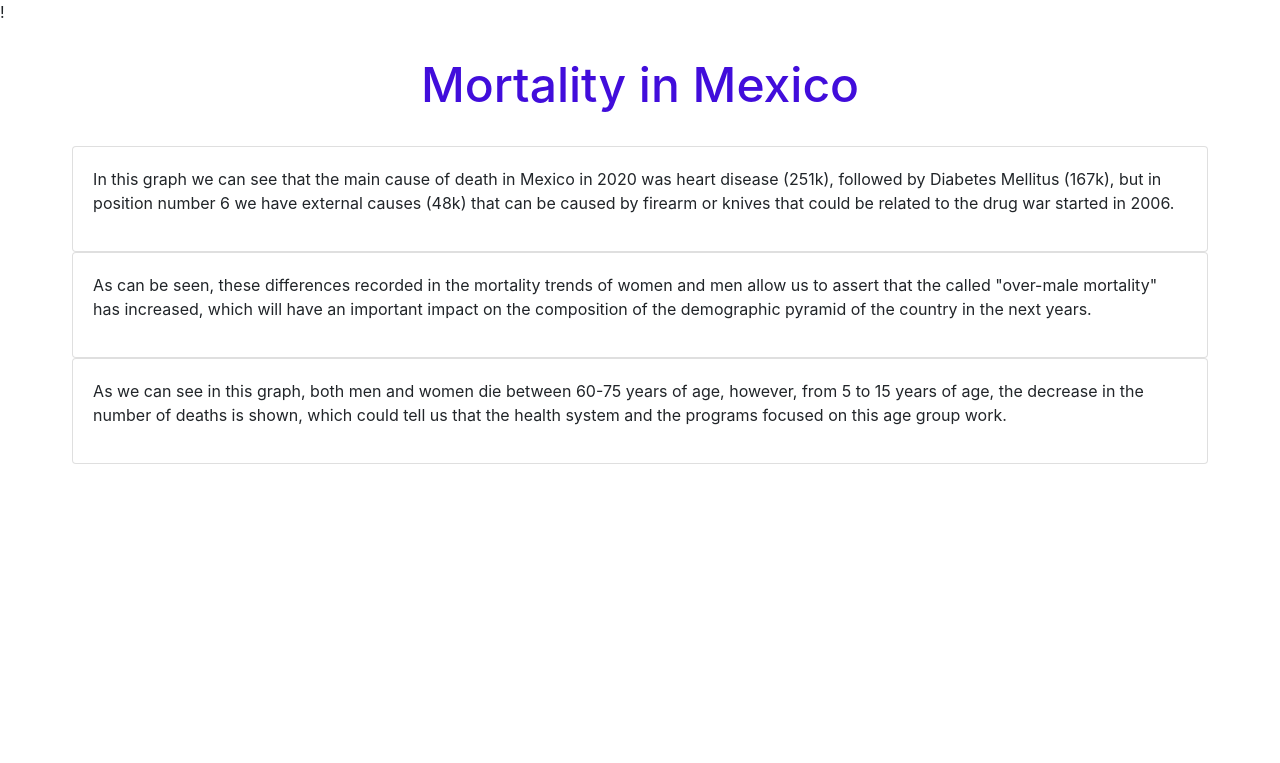
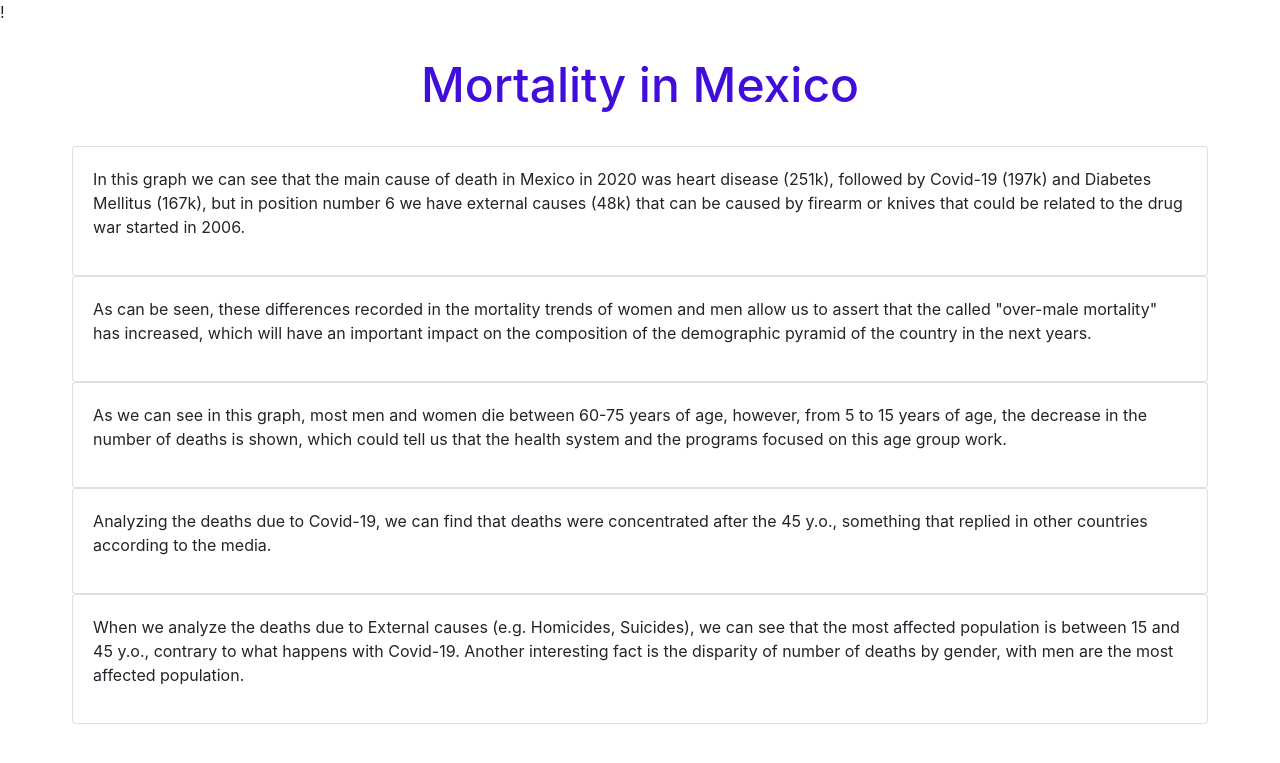
Before and after one commit to VanessaGuzman12/Project2, a Flask app: template application/templates/index.html in a window 1280 px wide. Shown: the top 763 px of the page. Run offline with Flask 2, Linux system fonts and the light colour scheme; the template is opened without the code that fills it, so the values that code supplies are empty; some libraries are stand-ins or nearby versions.

Commit message:
Add files via upload

```diff
--- a/application/templates/index.html
+++ b/application/templates/index.html
@@ -31,9 +31,8 @@
                 <div id="chart1"></div>
                 <p>
                 In this graph we can see that the main cause of death in Mexico in 2020 was heart disease (251k),
-                followed by Diabetes Mellitus (167k), but in position number 6 we have external causes (48k) that can be
+                followed by Covid-19 (197k) and Diabetes Mellitus (167k), but in position number 6 we have external causes (48k) that can be
                 caused by firearm or knives that could be related to the drug war started in 2006.
-
 
             </div>
         </div>
@@ -51,9 +50,28 @@
             <div class="card-body">
                 <div id="chart3"></div>
                 <p>
-                    As we can see in this graph, both men and women die between 60-75 years of age,
+                    As we can see in this graph, most men and women die between 60-75 years of age,
                     however, from 5 to 15 years of age, the decrease in the number of deaths is shown,
                     which could tell us that the health system and the programs focused on this age group work.
+                </p>
+            </div>
+        </div>
+        <div class="card m-auto" style="width: 90%;">
+            <div class="card-body">
+                <div id="chart4"></div>
+                <p>
+                    Analyzing the deaths due to Covid-19, we can find that deaths were concentrated after the 45 y.o.,
+                    something that replied in other countries according to the media.
+                </p>
+            </div>
+        </div>
+        <div class="card m-auto" style="width: 90%;">
+            <div class="card-body">
+                <div id="chart5"></div>
+                <p>
+                    When we analyze the deaths due to External causes (e.g. Homicides, Suicides), we can see that the most affected
+                    population is between 15 and 45 y.o., contrary to what happens with Covid-19. Another interesting fact is the disparity
+                    of number of deaths by gender, with men are the most affected population.
                 </p>
             </div>
         </div>
@@ -69,7 +87,14 @@
 
         var graph3 ={{graph3JSON | safe}}
         Plotly.plot("chart3", graph3, {})
-    </script>
+
+        var graph4 ={{graph4JSON | safe}}
+        Plotly.plot("chart4", graph4, {})
+
+        var graph5 ={{graph5JSON | safe}}
+        Plotly.plot("chart5", graph5, {})
+
+</script>
 
 
 
```
Also changed, not shown: application/routes.py (+14 -2 lines), 2 other files.
